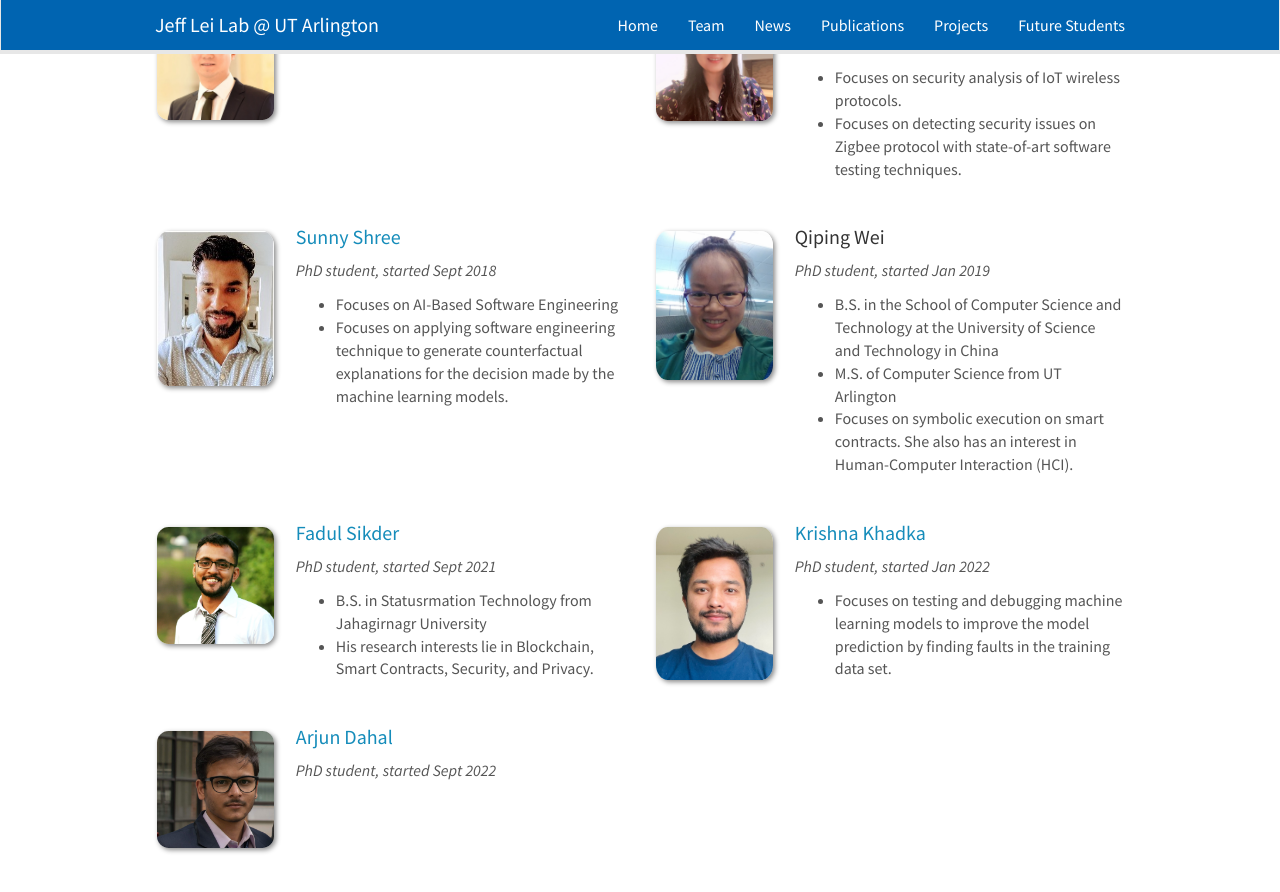
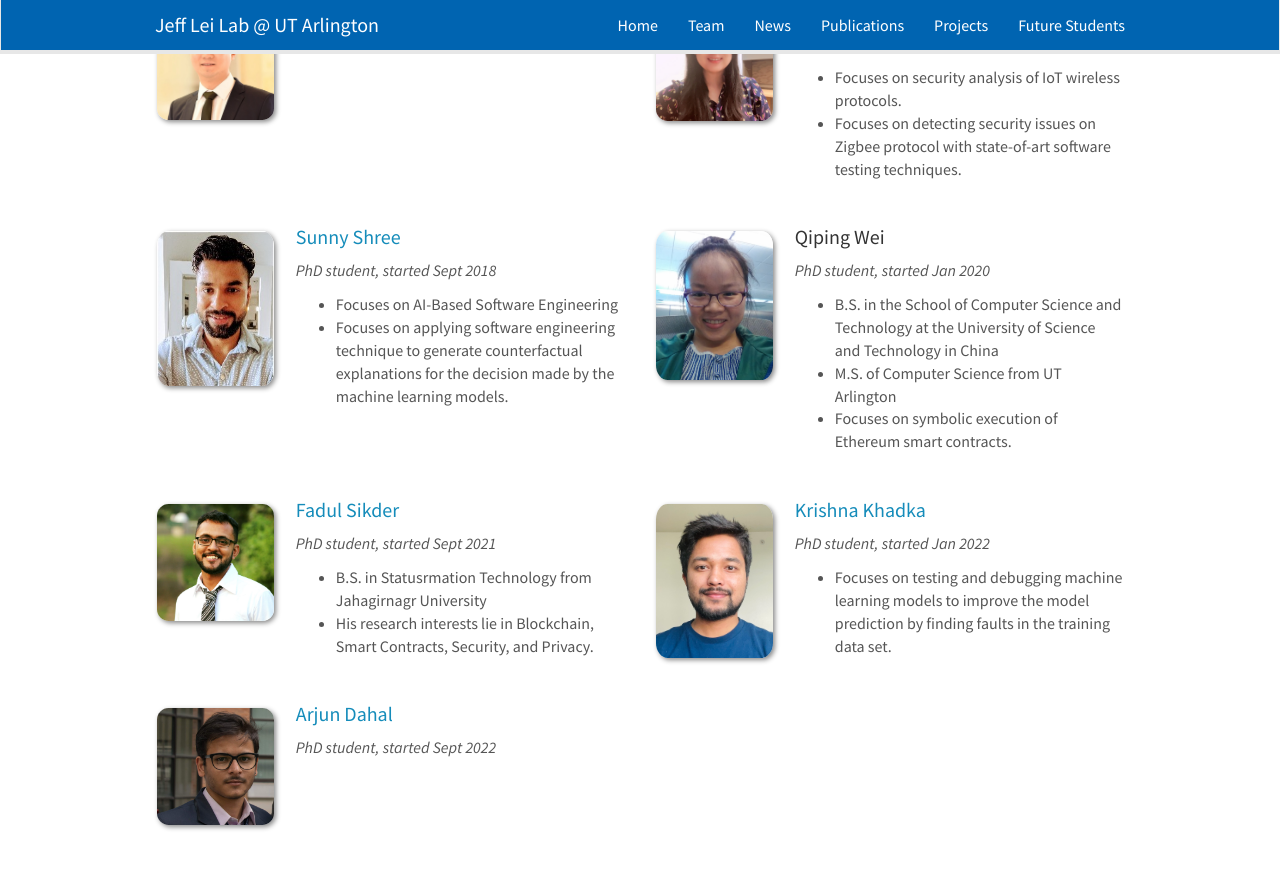
Before and after one commit to sercatuta-lei/sercatuta-lei.github.io, a Jekyll site: the page built from _pages/team.md, in a window 1280 px wide and 900 px high, scrolled down 641 px. Shown: the top 892 px of the window. Built offline with Jekyll 4.4.1, drawn with Linux system fonts in a browser that asks for light colours; nearby versions of some CDN libraries.

Commit message:
Update team_phd.yml

```diff
--- a/_data/team_phd.yml
+++ b/_data/team_phd.yml
@@ -27,11 +27,11 @@
 
 - name: Qiping Wei
   photo: qiping.jpg
-  status: PhD student, started Jan 2019
+  status: PhD student, started Jan 2020
   number_info: 3
   info1: B.S. in the School of Computer Science and Technology at the University of Science and Technology in China
   info2: M.S. of Computer Science from UT Arlington
-  info3: Focuses on symbolic execution on smart contracts. She also has an interest in Human-Computer Interaction (HCI).
+  info3: Focuses on symbolic execution of Ethereum smart contracts.
 
 - name: <a href="https://www.linkedin.com/in/fadul-sikder-0b5a8a202/">Fadul Sikder</a>
   photo: fadul.jpg
```
